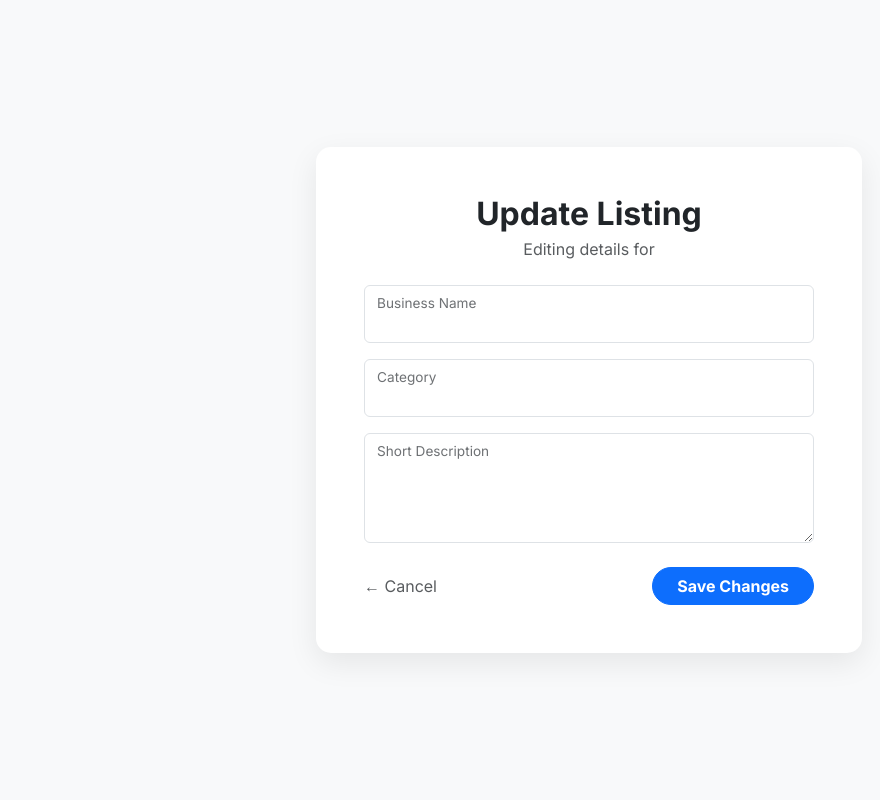
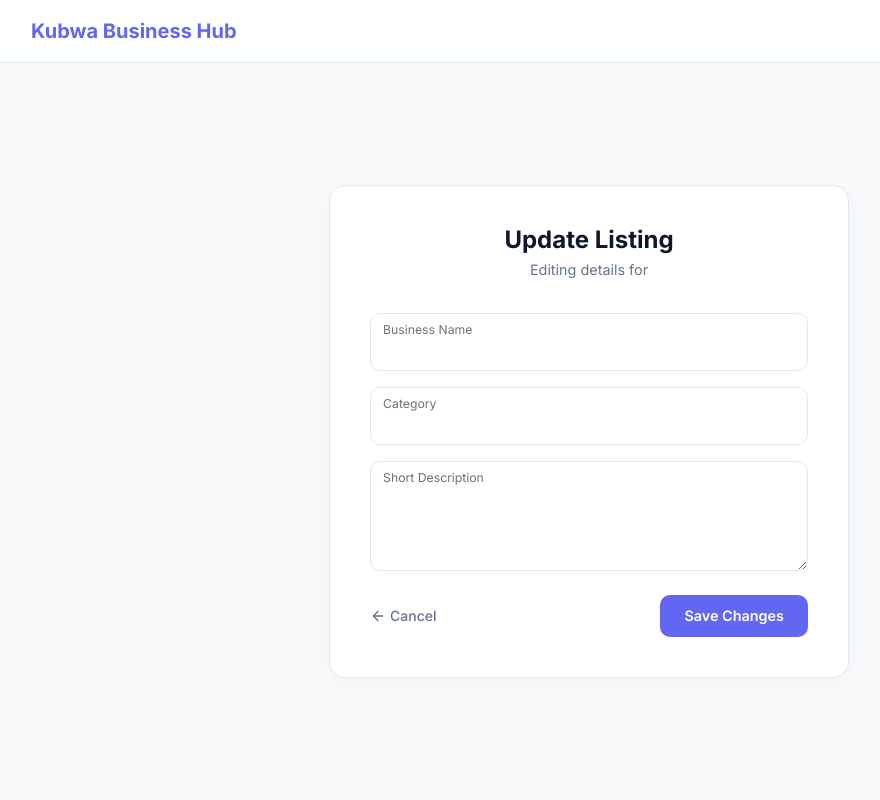
Before and after one commit to salmabako/MAAUN-24-SWE-0062, a Flask app: template templates/edit.html in a window 1280 px wide. Shown: the whole page, without its empty margins (51-931 px from the left). Run offline with Flask 3, Linux system fonts and the light colour scheme; the template is opened without the code that fills it, so the values that code supplies are empty.

Commit message:
restyled edit page to match the add page

```diff
--- a/templates/edit.html
+++ b/templates/edit.html
@@ -4,41 +4,200 @@
     <meta charset="UTF-8" />
     <meta name="viewport" content="width=device-width, initial-scale=1.0" />
     <title>Edit Business - Kubwa Business Hub</title>
-    <link href="https://cdn.jsdelivr.net/npm/bootstrap@5.3.0/dist/css/bootstrap.min.css" rel="stylesheet" />
-    <link href="https://fonts.googleapis.com/css2?family=Inter:wght@300;400;500;600;700&display=swap" rel="stylesheet" />
+    <link
+      href="https://cdn.jsdelivr.net/npm/bootstrap@5.3.0/dist/css/bootstrap.min.css"
+      rel="stylesheet"
+    />
+    <link
+      href="https://fonts.googleapis.com/css2?family=Inter:wght@300;400;500;600;700&display=swap"
+      rel="stylesheet"
+    />
+
     <style>
-      body { font-family: "Inter", sans-serif; background-color: #f8f9fa; height: 100vh; display: flex; align-items: center; }
-      .form-card { border: none; border-radius: 15px; box-shadow: 0 10px 30px rgba(0, 0, 0, 0.08); }
+      :root {
+        --accent: #6366f1;
+        --accent-hover: #4f46e5;
+        --accent-light: #eef2ff;
+        --surface: #ffffff;
+        --bg: #f8fafc;
+        --text-primary: #0f172a;
+        --text-secondary: #64748b;
+        --border: #e2e8f0;
+      }
+
+      * { box-sizing: border-box; }
+
+      body {
+        font-family: "Inter", sans-serif;
+        background-color: var(--bg);
+        color: var(--text-primary);
+        margin: 0;
+        min-height: 100vh;
+        display: flex;
+        flex-direction: column;
+      }
+
+      /* Navbar */
+      .site-nav {
+        background: var(--surface);
+        border-bottom: 1px solid var(--border);
+        padding: 1rem 0;
+        backdrop-filter: blur(12px);
+        background: rgba(255, 255, 255, 0.85);
+      }
+      .site-nav .brand {
+        font-weight: 700;
+        font-size: 1.25rem;
+        color: var(--text-primary);
+        text-decoration: none;
+      }
+      .site-nav .brand span {
+        color: var(--accent);
+      }
+
+      /* Form area */
+      .form-wrapper {
+        flex: 1;
+        display: flex;
+        align-items: center;
+        justify-content: center;
+        padding: 2rem 1rem;
+      }
+      .form-card {
+        background: var(--surface);
+        border: 1px solid var(--border);
+        border-radius: 16px;
+        padding: 2.5rem;
+        width: 100%;
+        max-width: 520px;
+        box-shadow: 0 4px 24px rgba(0, 0, 0, 0.04);
+      }
+      .form-card .form-header {
+        text-align: center;
+        margin-bottom: 2rem;
+      }
+      .form-card .form-header h2 {
+        font-weight: 700;
+        font-size: 1.5rem;
+        margin-bottom: 0.25rem;
+      }
+      .form-card .form-header p {
+        color: var(--text-secondary);
+        font-size: 0.9rem;
+        margin: 0;
+      }
+
+      /* Inputs */
+      .form-floating .form-control {
+        border: 1.5px solid var(--border);
+        border-radius: 10px;
+        font-size: 0.925rem;
+        transition: border-color 0.15s ease, box-shadow 0.15s ease;
+      }
+      .form-floating .form-control:focus {
+        border-color: var(--accent);
+        box-shadow: 0 0 0 3px rgba(99, 102, 241, 0.12);
+      }
+      .form-floating label {
+        color: var(--text-secondary);
+        font-size: 0.9rem;
+      }
+
+      /* Buttons */
+      .btn-submit {
+        background: var(--accent);
+        color: #fff;
+        border: none;
+        border-radius: 10px;
+        padding: 0.625rem 1.5rem;
+        font-weight: 600;
+        font-size: 0.9rem;
+        transition: all 0.15s ease;
+      }
+      .btn-submit:hover {
+        background: var(--accent-hover);
+        color: #fff;
+        transform: translateY(-1px);
+        box-shadow: 0 4px 12px rgba(99, 102, 241, 0.3);
+      }
+      .back-link {
+        color: var(--text-secondary);
+        text-decoration: none;
+        font-size: 0.875rem;
+        font-weight: 500;
+        transition: color 0.15s ease;
+        display: inline-flex;
+        align-items: center;
+        gap: 0.25rem;
+      }
+      .back-link:hover {
+        color: var(--text-primary);
+      }
     </style>
   </head>
   <body>
+    <nav class="site-nav">
       <div class="container">
-      <div class="row justify-content-center">
-        <div class="col-md-8 col-lg-6">
-          <div class="card form-card p-4 p-md-5">
-            <h2 class="fw-bold mb-1 text-center">Update Listing</h2>
-            <p class="text-muted text-center mb-4">Editing details for {{ biz.name }}</p>
+        <a class="brand" href="/">
+          <span>Kubwa Business Hub</span>
+        </a>
+      </div>
+    </nav>
+
+    <div class="form-wrapper">
+      <div class="form-card">
+        <div class="form-header">
+          <h2>Update Listing</h2>
+          <p>Editing details for {{ biz.name }}</p>
+        </div>
+
         <form action="/edit/{{ biz.id }}" method="POST">
           <div class="form-floating mb-3">
-                <input type="text" name="name" class="form-control" id="bizName" value="{{ biz.name }}" required />
+            <input
+              type="text"
+              name="name"
+              class="form-control"
+              id="bizName"
+              value="{{ biz.name }}"
+              required
+            />
             <label for="bizName">Business Name</label>
           </div>
+
           <div class="form-floating mb-3">
-                <input type="text" name="category" class="form-control" id="bizCategory" value="{{ biz.category }}" required />
+            <input
+              type="text"
+              name="category"
+              class="form-control"
+              id="bizCategory"
+              value="{{ biz.category }}"
+              required
+            />
             <label for="bizCategory">Category</label>
           </div>
+
           <div class="form-floating mb-4">
-                <textarea name="description" class="form-control" id="bizDesc" style="height: 110px" required>{{ biz.description }}</textarea>
+            <textarea
+              name="description"
+              class="form-control"
+              id="bizDesc"
+              style="height: 110px"
+              required
+            >{{ biz.description }}</textarea>
             <label for="bizDesc">Short Description</label>
           </div>
+
           <div class="d-flex justify-content-between align-items-center mt-2">
-                <a href="/" class="text-decoration-none text-muted">← Cancel</a>
-                <button type="submit" class="btn btn-primary rounded-pill px-4 fw-bold">Save Changes</button>
+            <a href="/" class="back-link">
+              <svg width="16" height="16" fill="none" stroke="currentColor" stroke-width="2" stroke-linecap="round" viewBox="0 0 24 24"><path d="M19 12H5M12 19l-7-7 7-7"/></svg>
+              Cancel
+            </a>
+            <button type="submit" class="btn btn-submit">
+              Save Changes
+            </button>
           </div>
         </form>
       </div>
     </div>
-      </div>
-    </div>
   </body>
 </html>
```
Lines whose indentation alone changed are shown as unchanged.
